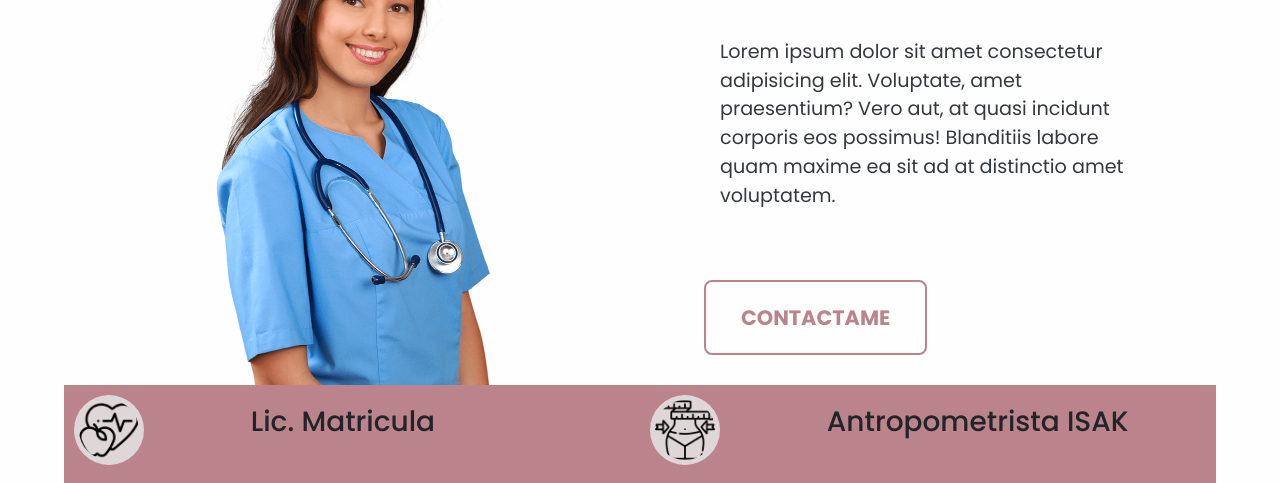
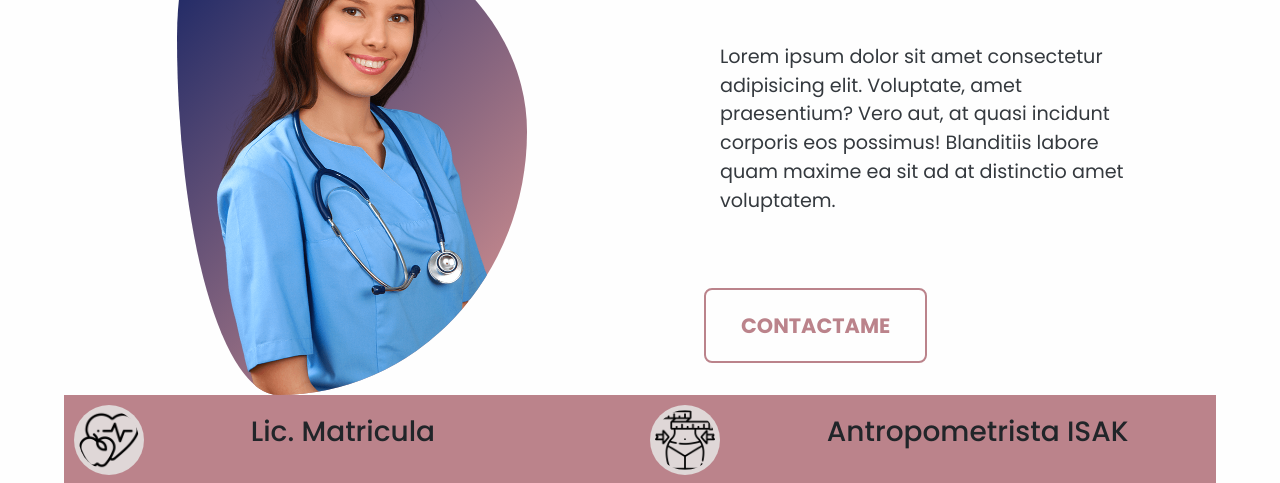
Before and after one commit to NicoHerrera12/nutricion, a website: page index.html in a window 1280 px wide. Shown: the part 177-660 px from the top of the page. Drawn offline with nearby package versions, Linux system fonts and the light colour scheme.

Commit message:
edit profile picture

```diff
--- a/scss/layout/_bio.scss
+++ b/scss/layout/_bio.scss
@@ -36,7 +36,11 @@
     }
 
     &__img {
+        margin-top: 10px;
         width: 250px;
+        background: rgb(22,36,100);
+        background: linear-gradient(133deg, rgba(22,36,100,1) 5%, rgba(187,131,139,1) 81%);
+        border-radius: 15% 85% 71% 29% / 28% 47% 53% 72%;
         grid-area: img;
         grid-column: 2/4;
         @include medium{
```
Also changed, not shown: css/styles.css, 1 other file.
